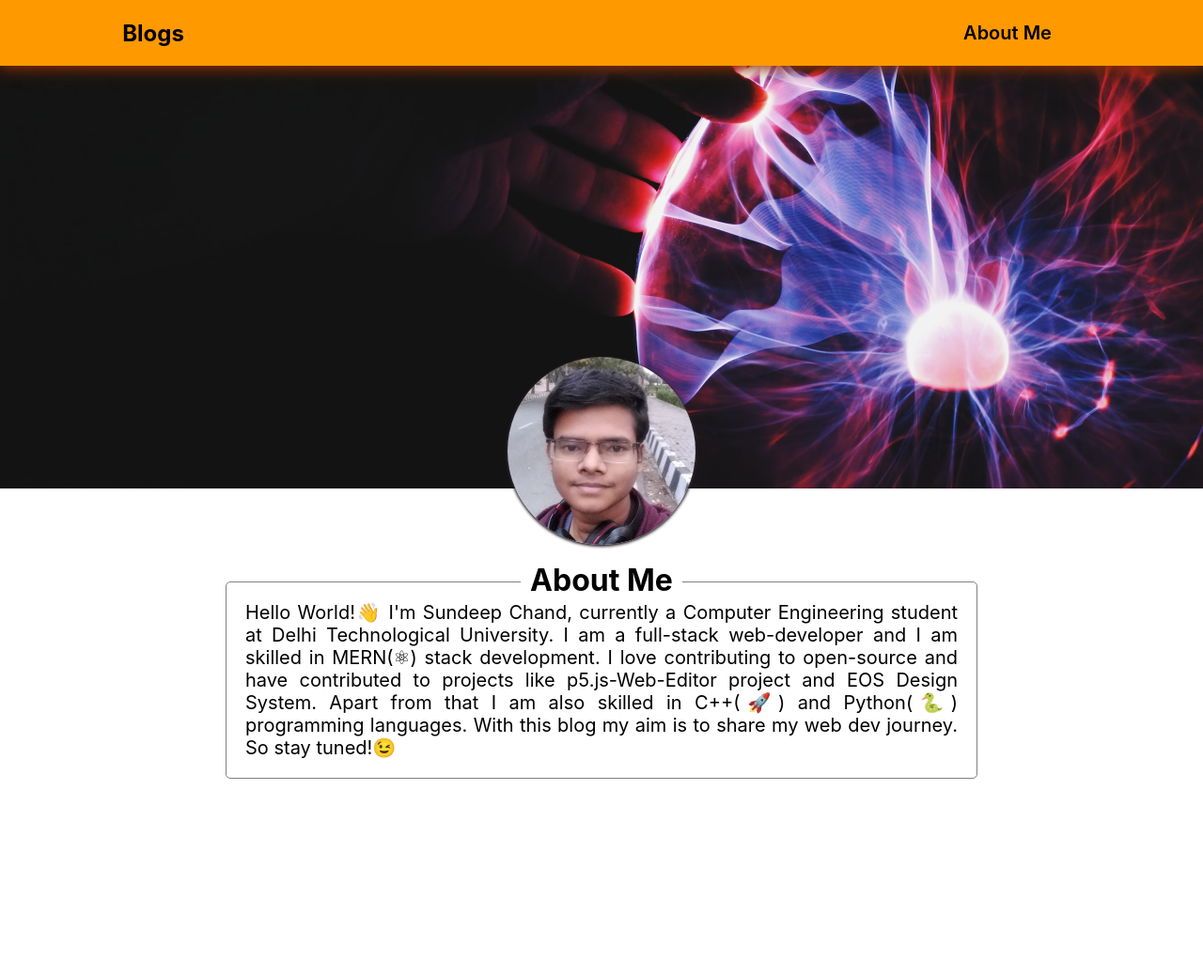
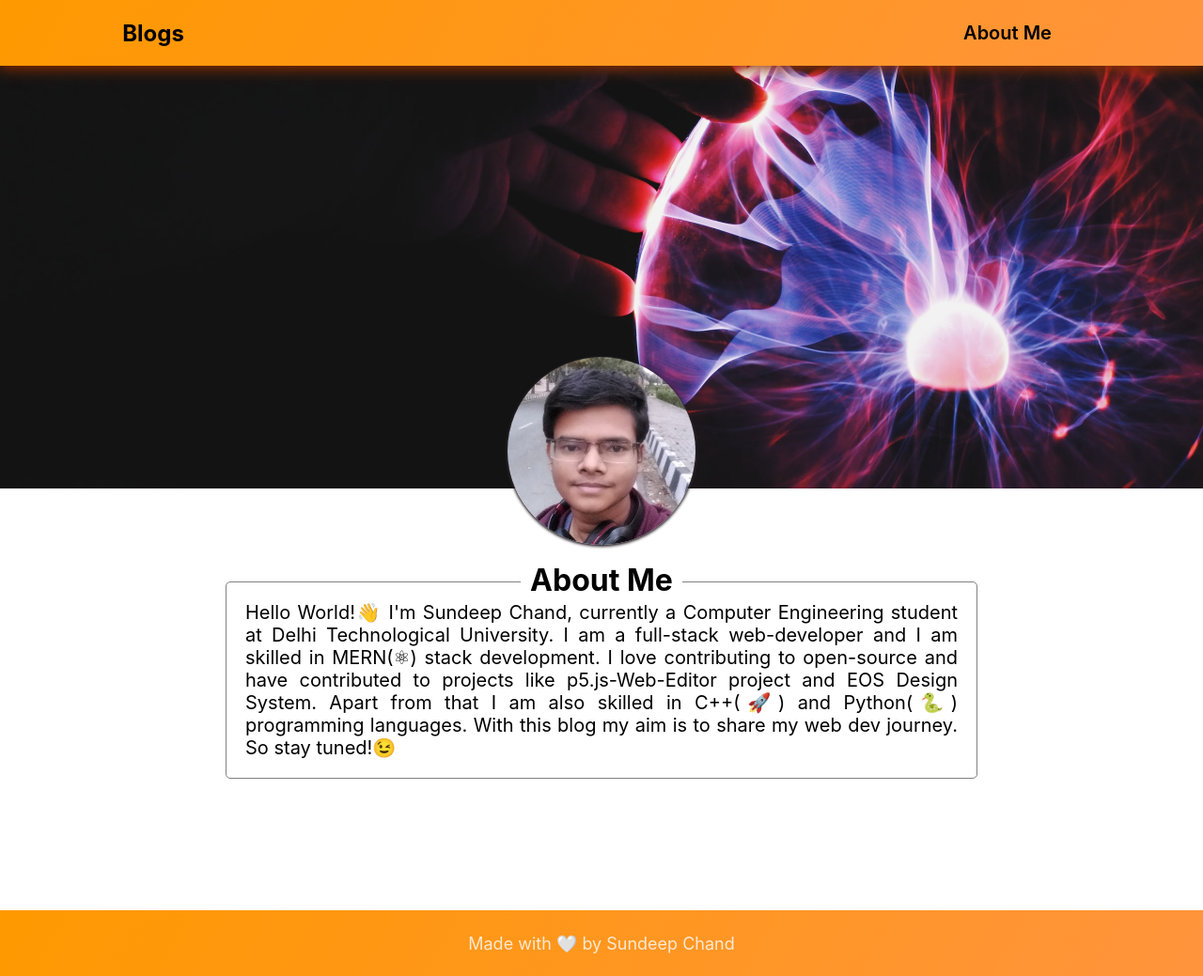
Before and after one commit to SundeepChand/Personal-Blogs, a Next.js app: page /about in a window 1280 px wide. Shown: the whole page at 94% size. Before the commit the page ends 969 px from the top, so only its background shows below. Built offline with nearby package versions, Linux system fonts and the light colour scheme.

Commit message:
Added footer

```diff
--- /dev/null
+++ b/components/Footer.js
@@ -0,0 +1,9 @@
+import styles from "../styles/components/Footer.module.scss";
+
+export default function Footer() {
+  return (
+    <div className={styles.container}>
+      <p>Made with 🤍 by Sundeep Chand</p>
+    </div>
+  );
+}
--- a/components/Layout.js
+++ b/components/Layout.js
@@ -1,10 +1,11 @@
 import Head from "next/head";
 import Navbar from "./Navbar";
+import Footer from "./Footer";
 import styles from "../styles/components/Layout.module.scss";
 
 const siteTitle = `Sundeep's Blogs`;
 
-export default function Layout({ children }) {
+export default function Layout({ children, postPage }) {
   return (
     <div className={styles.container}>
       <Head>
@@ -26,7 +27,8 @@ export default function Layout({ children }) {
       <Navbar />
       {children}
 
-      <div className={styles.buffer}></div>
+      <Footer />
+      {postPage && <div className={styles.buffer}></div>}
     </div>
   );
 }
--- a/pages/post/[id].js
+++ b/pages/post/[id].js
@@ -11,9 +11,9 @@ import styles from "../../styles/pages/Post.page.module.scss";
 
 export default function Post({ post }) {
   return (
-    <Layout>
+    <Layout postPage>
       <Head>
-        <title>Posts</title>
+        <title>{post.title} | Sundeep's blogs</title>
       </Head>
 
       <div className={styles.container}>
--- a/styles/components/Button.module.scss
+++ b/styles/components/Button.module.scss
@@ -6,7 +6,7 @@
   height: 30px;
   padding: 2px;
   color: $white;
-  background-color: $primary;
+  background: $primary-gradient;
   border-radius: 3px;
   box-shadow: 0px 0px 4px 0px $button-shadow-color;
   outline: none;
--- /dev/null
+++ b/styles/components/Footer.module.scss
@@ -0,0 +1,20 @@
+@import "../variables/colors.scss";
+@import "../variables/sizes.scss";
+@import "../variables/font.scss";
+@import "../placeholders/layout.scss";
+
+.container {
+  @extend %flex;
+  @extend %flex-centered;
+  width: 100%;
+  background: $primary-gradient;
+  height: $navbar-height-default;
+  color: $orangish-white;
+  font-size: $font-small;
+}
+
+@media only screen and (max-width: 768px) {
+  .container {
+    height: $navbar-height-small;
+  }
+}
--- a/styles/components/Navbar.module.scss
+++ b/styles/components/Navbar.module.scss
@@ -10,7 +10,8 @@
   @extend %flex-nowrap;
   width: 100%;
   height: $navbar-height-default;
-  background-color: $primary;
+  background: $primary-gradient;
+  color: $primary-text;
   padding: 0 $padding-default;
   box-shadow: 0 2px 15px 1px $navbar-shadow-color;
 }
--- a/styles/components/Post.module.scss
+++ b/styles/components/Post.module.scss
@@ -12,6 +12,7 @@
   padding: 0;
   margin: 15px;
   overflow: hidden;
+  background-color: #ffffffbe;
   border-radius: 1%;
   @extend %flex;
   @extend %flex-space-between;
--- a/styles/variables/colors.scss
+++ b/styles/variables/colors.scss
@@ -1,4 +1,6 @@
+$primary-gradient: linear-gradient(120deg, #ff9900 0%, #ff943d 100%);
 $primary: #ff9900;
+$primary-text: black;
 $navbar-shadow-color: #912d00;
 $button-shadow-color: #ff9900;
 $orangish-white: #ffe9d1;
```
Also changed, not shown: pages/index.js (+1 -16 lines).
